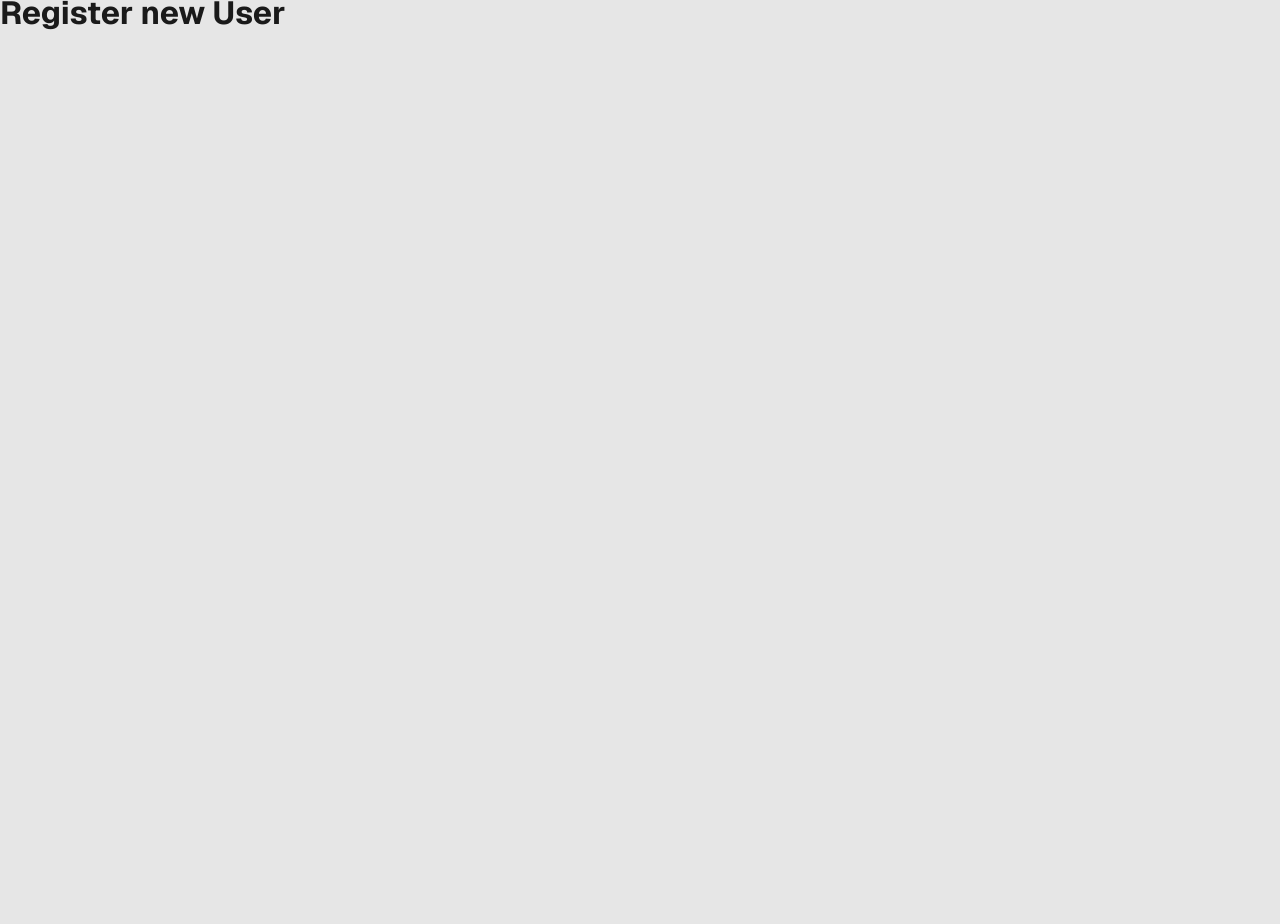
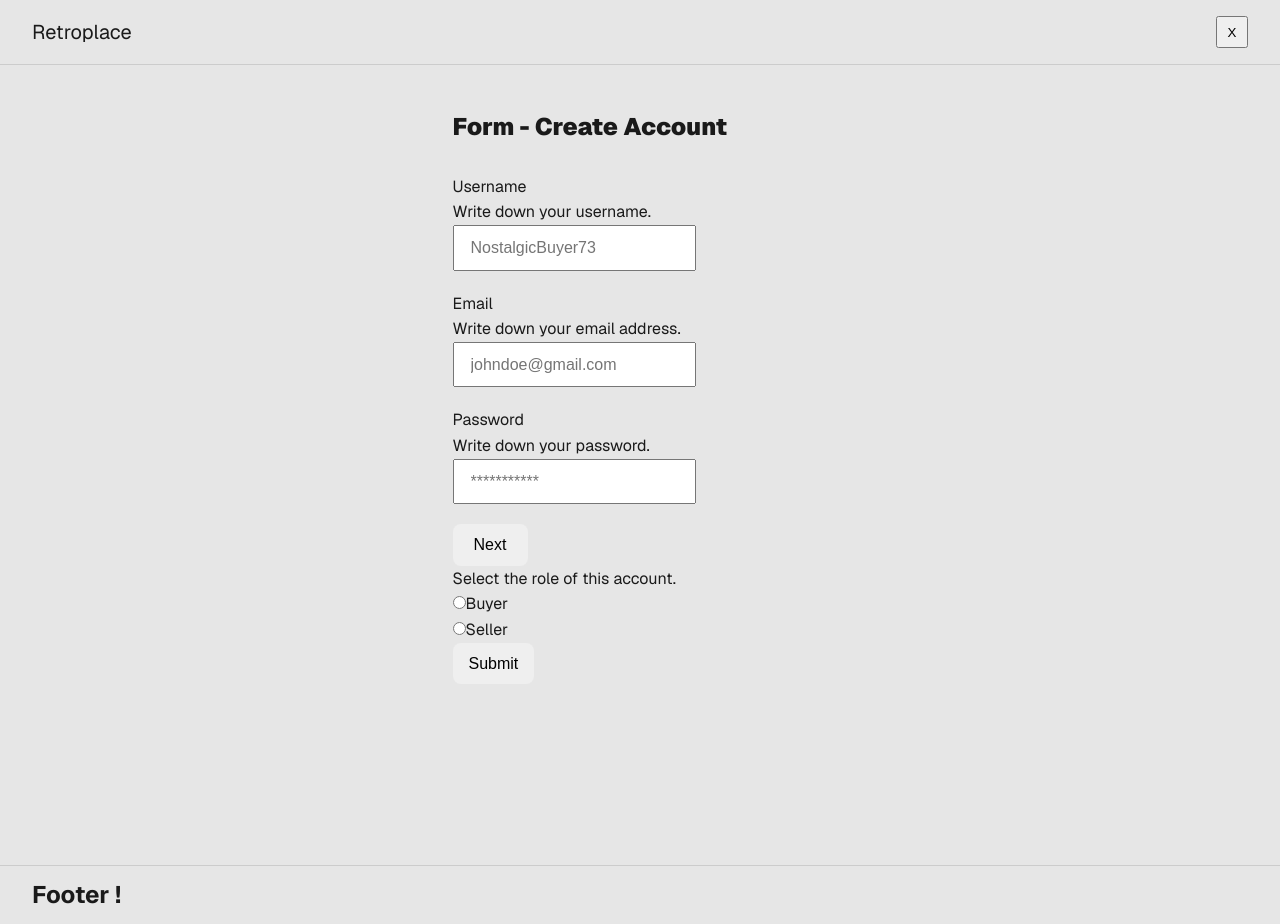
Before and after one commit to nathanEvrardDaCunha/retroplace_frontend, a React (Vite) app: page /register in a window 1280 px wide. Before the commit the page ends 800 px from the top, so only its background shows below. Built offline with nearby package versions, Linux system fonts and the light colour scheme.

Commit message:
feat(ui): implement basic visual register form

```diff
--- a/src/components/form/FormInput.tsx
+++ b/src/components/form/FormInput.tsx
@@ -21,7 +21,114 @@ interface PasswordInput extends BaseInput {
     inputMode?: 'text';
 }
 
-export function FormInput(props: TextInput | EmailInput | PasswordInput) {
+// min; max; value
+interface DateInput extends BaseInput {
+    type: 'date';
+    inputMode?: 'text';
+}
+
+// interface FormInputDateProps {
+//     id: string;
+//     name: string;
+//     required?: boolean;
+//     disabled?: boolean;
+// }
+
+// export function FormInputDate(props: FormInputDateProps) {
+//     return (
+//         <input
+//             id={props.id}
+//             name={props.name}
+//             type={'date'}
+//             required={props.required === undefined ? true : props.required}
+//             disabled={props.disabled === undefined ? false : props.disabled}
+//         />
+//     );
+// }
+
+// interface FormInputRadioProps {
+//     id: string;
+//     name: string;
+//     disabled?: boolean;
+//     value: string;
+// }
+
+// export function FormInputRadio(props: FormInputRadioProps) {
+//     return (
+//         <input
+//             id={props.id}
+//             name={props.name}
+//             type={'radio'}
+//             disabled={props.disabled === undefined ? false : props.disabled}
+//             value={props.value}
+//         />
+//     );
+// }
+
+// interface FormInputTextProps {
+//     id: string;
+//     name: string;
+//     required?: boolean;
+//     disabled?: boolean;
+//     placeholder?: string;
+// }
+
+// export function FormInputText(props: FormInputTextProps) {
+//     return (
+//         <input
+//             id={props.id}
+//             name={props.name}
+//             type={'text'}
+//             required={props.required === undefined ? true : props.required}
+//             disabled={props.disabled === undefined ? false : props.disabled}
+//             placeholder={props.placeholder}
+//         />
+//     );
+// }
+
+// interface FormTextAreaProps {
+//     id: string;
+//     name: string;
+//     required?: boolean;
+//     disabled?: boolean;
+//     placeholder?: string;
+// }
+
+// export function FormTextArea(props: FormTextAreaProps) {
+//     return (
+//         <textarea
+//             id={props.id}
+//             name={props.name}
+//             required={props.required === undefined ? true : props.required}
+//             disabled={props.disabled === undefined ? false : props.disabled}
+//             placeholder={props.placeholder}
+//             rows={5}
+//             cols={30}
+//         ></textarea>
+//     );
+// }
+
+// interface FormInputCheckBoxProps {
+//     id: string;
+//     name: string;
+//     value: string;
+//     disabled?: boolean;
+// }
+
+// export function FormInputCheckBox(props: FormInputCheckBoxProps) {
+//     return (
+//         <input
+//             id={props.id}
+//             name={props.name}
+//             type={'checkbox'}
+//             disabled={props.disabled === undefined ? false : props.disabled}
+//             value={props.value}
+//         />
+//     );
+// }
+
+// Need some rework because placeholder is not on input="date"
+export function FormInput(props: TextInput | EmailInput | PasswordInput | DateInput) {
     return (
         <input
             className="form__input"
--- /dev/null
+++ b/src/components/form/FormInputRadio.tsx
@@ -0,0 +1,18 @@
+interface FormInputRadioProps {
+    id: string;
+    name: string;
+    disabled?: boolean;
+    value: string;
+}
+
+export function FormInputRadio(props: FormInputRadioProps) {
+    return (
+        <input
+            id={props.id}
+            name={props.name}
+            type={'radio'}
+            disabled={props.disabled === undefined ? false : props.disabled}
+            value={props.value}
+        />
+    );
+}
--- a/src/features/LoginForm.tsx
+++ b/src/features/LoginForm.tsx
@@ -13,6 +13,8 @@ export function LoginForm() {
             <FormFieldset>
                 <FormLegend>Form - Log In</FormLegend>
 
+                {/* TODO: Add description for each field */}
+
                 <section>
                     <FormLabel htmlFor={'email-account'}>Email</FormLabel>
                     <FormInput idName={'email-account'} type={'email'} placeholder={'johndoe@gmail.com'} />
@@ -23,6 +25,8 @@ export function LoginForm() {
                     <FormInput idName={'password-account'} type={'password'} placeholder={'***********'} />
                 </section>
 
+                {/* TODO: Add Button for "Reset Password" */}
+
                 <section>
                     <FormButton>Log In</FormButton>
                     <FormButton>Sign Up</FormButton>
--- /dev/null
+++ b/src/features/RegisterForm.tsx
@@ -0,0 +1,84 @@
+import '../components/form/form-style.scss';
+
+import { Form } from '../components/form/Form';
+import { FormButton } from '../components/form/FormButton';
+import { FormFieldset } from '../components/form/FormFieldset';
+import { FormInput } from '../components/form/FormInput';
+import { FormLabel } from '../components/form/FormLabel';
+import { FormLegend } from '../components/form/FormLegend';
+import { FormInputRadio } from '../components/form/FormInputRadio';
+
+export function RegisterForm() {
+    return (
+        <Form>
+            <FormFieldset>
+                <FormLegend>Form - Create Account</FormLegend>
+
+                <section>
+                    <section>
+                        <FormLabel htmlFor={'username-account'}>Username</FormLabel>
+                        <p>Write down your username.</p>
+                        <FormInput idName={'username-account'} type={'text'} placeholder={'NostalgicBuyer73'} />
+                    </section>
+
+                    <section>
+                        <FormLabel htmlFor={'email-account'}>Email</FormLabel>
+                        <p>Write down your email address.</p>
+                        <FormInput idName={'email-account'} type={'email'} placeholder={'johndoe@gmail.com'} />
+                    </section>
+
+                    <section>
+                        <FormLabel htmlFor={'password-account'}>Password</FormLabel>
+                        <p>Write down your password.</p>
+                        <FormInput idName={'password-account'} type={'password'} placeholder={'***********'} />
+                    </section>
+
+                    {/* <section>
+                        <FormLabel htmlFor={'birthdate-account'}>Birthdate</FormLabel>
+                        <p>Input your birthdate.</p>
+                        <FormInput idName={'birthdate-account'} type={'date'} />
+                    </section> */}
+
+                    <section>
+                        <FormButton>Next</FormButton>
+                    </section>
+                </section>
+
+                <section>
+                    <p>Select the role of this account.</p>
+                    <section>
+                        <FormInputRadio id={'buyer'} name={'role-account'} value={'buyer'} />
+                        <FormLabel htmlFor={'buyer'}>Buyer</FormLabel>
+                    </section>
+
+                    <section>
+                        <FormInputRadio id={'seller'} name={'role-account'} value={'seller'} />
+                        <FormLabel htmlFor={'seller'}>Seller</FormLabel>
+                    </section>
+
+                    {/* <FormSection>
+                        <FormDescription>Select your favorite programming language.</FormDescription>
+                        <FormSection>
+                            <FormInputRadio id="rust" name="favorite-language" value="rust" />
+                            <FormLabel htmlFor="rust">Rust</FormLabel>
+                        </FormSection>
+
+                        <FormSection>
+                            <FormInputRadio id="golang" name="favorite-language" value="golang" />
+                            <FormLabel htmlFor="golang">Golang</FormLabel>
+                        </FormSection>
+
+                        <FormSection>
+                            <FormInputRadio id="javascript" name="favorite-language" value="javascript" />
+                            <FormLabel htmlFor="javascript">JavaScript</FormLabel>
+                        </FormSection>
+                    </FormSection> */}
+
+                    <section>
+                        <FormButton>Submit</FormButton>
+                    </section>
+                </section>
+            </FormFieldset>
+        </Form>
+    );
+}
--- a/src/pages/RegisterPage.tsx
+++ b/src/pages/RegisterPage.tsx
@@ -1,3 +1,8 @@
+import { RegisterForm } from '../features/RegisterForm';
+import { FooterLayout } from '../layouts/FooterLayout';
+import { HeaderLayout } from '../layouts/HeaderLayout';
+import { MainLayout } from '../layouts/MainLayout';
+
 export function RegisterPage() {
     // TODO: When Backend implemented, don't forget to verify user data on the server instead of client.
 
@@ -5,5 +10,13 @@ export function RegisterPage() {
 
     // TODO: Should indicate to user which fields are required before he submit for the first time.
 
-    return <h1>Register new User</h1>;
+    return (
+        <>
+            <HeaderLayout />
+            <MainLayout>
+                <RegisterForm />
+            </MainLayout>
+            <FooterLayout />
+        </>
+    );
 }
```
